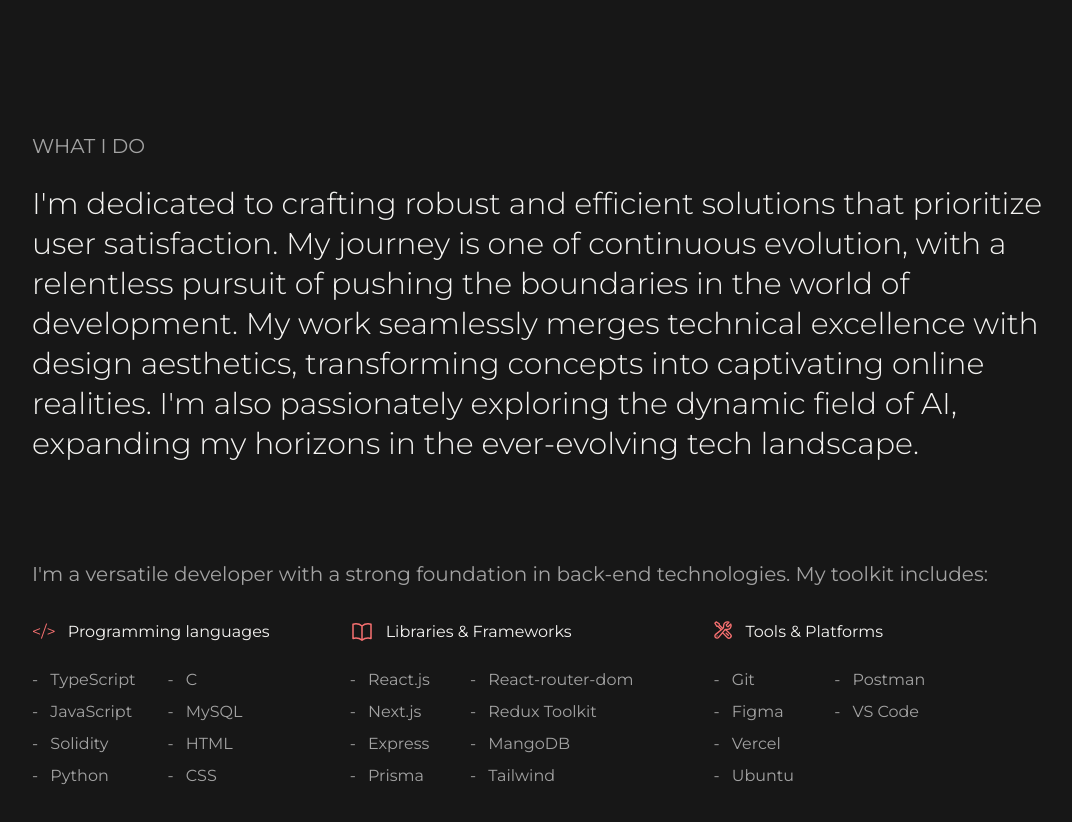
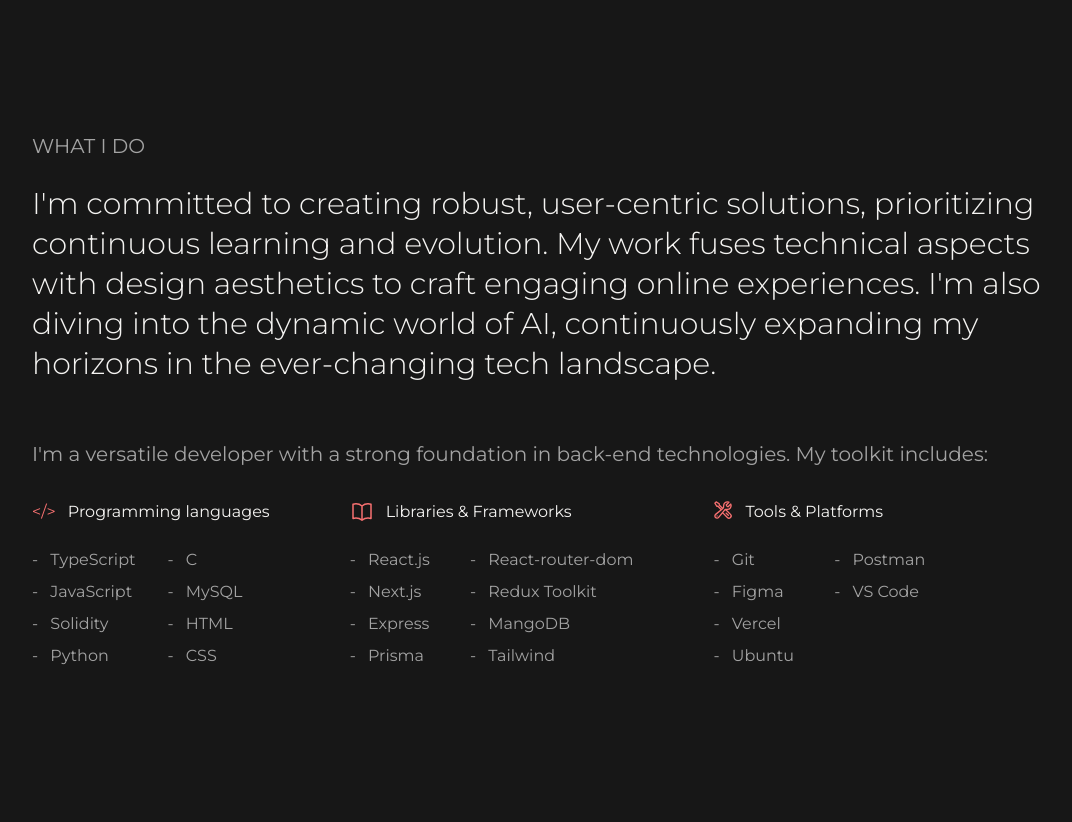
Before and after one commit to NehemieMbg/6nehemie, a Next.js app: page /about-me in a window 1280 px wide. Shown: the part 620-1442 px from the top of the page, without its empty margins (8-1080 px from the left). Built offline with nearby package versions, Linux system fonts and the light colour scheme.

Commit message:
changing what i do

```diff
--- a/app/about-me/page.tsx
+++ b/app/about-me/page.tsx
@@ -1,8 +1,5 @@
-import {
-  BookOpenIcon,
-  WrenchScrewdriverIcon,
-} from '@heroicons/react/24/outline';
-import { moreAboutMe, skills } from '../constants';
+import { moreAboutMe, experiences } from '../constants';
+import WhatIDo from '../components/about/WhatIDo';
 
 const page = () => {
   return (
@@ -16,107 +13,9 @@
         </div>
       </div>
 
-      <div className="flex flex-col gap-8 font-montserrat max-w-screen-tight mx-auto">
-        <div className="mb-10">
-          <h2 className="text-xl uppercase mb-6 text-neutral-400">WHAT I DO</h2>
-          <p className="mb-6 text-3xl max-w-5xl font-light leading-10">
-            {moreAboutMe.whatIDo}
-          </p>
-        </div>
-        <div>
-          <h2 className="font-montserrat text-left text-xl text-neutral-400">
-            I&apos;m a versatile developer with a strong foundation in back-end
-            technologies. My toolkit includes:
-          </h2>
-        </div>
-        <div>
-          {/* PROGRAMMING LANGUAGES */}
-          <div className="flex  gap-20 ">
-            <div>
-              <h3 className="mb-6 text-right">
-                <span className="mr-3 text-red-400">{'</>'}</span>
-                Programming languages
-              </h3>
+      <WhatIDo />
 
-              <ul>
-                <li className="flex gap-8">
-                  <ul className="flex flex-col gap-2 flex-wrap text-neutral-400 ">
-                    {skills.languages.skills.map((skill, index) => (
-                      <li key={index} className="">
-                        <span className="mr-2">-</span> {skill}
-                      </li>
-                    ))}
-                  </ul>
-                  <ul className="flex flex-col gap-2 flex-wrap text-neutral-400 ">
-                    {skills.languages.others.map((skill, index) => (
-                      <li key={index} className="">
-                        <span className="mr-2">-</span> {skill}
-                      </li>
-                    ))}
-                  </ul>
-                </li>
-              </ul>
-            </div>
-
-            {/* LIBRARIES & FRAMEWORK */}
-            <div className=" flex flex-col">
-              <h3 className="mb-6 flex text-end">
-                <span className="mr-3 text-red-400">
-                  <BookOpenIcon className="h-6" />{' '}
-                </span>
-                <span>{skills.libraries.label}</span>
-              </h3>
-
-              <ul>
-                <li className="flex gap-10">
-                  <ul className="flex flex-col gap-2 flex-wrap text-neutral-400 ">
-                    {skills.libraries.skills1.map((skill, index) => (
-                      <li key={index} className="">
-                        <span className="mr-2">-</span> {skill}
-                      </li>
-                    ))}
-                  </ul>
-                  <ul className="flex flex-col gap-2 flex-wrap text-neutral-400 ">
-                    {skills.libraries.skills2.map((skill, index) => (
-                      <li key={index} className="">
-                        <span className="mr-2">-</span> {skill}
-                      </li>
-                    ))}
-                  </ul>
-                </li>
-              </ul>
-            </div>
-            <div className=" flex flex-col">
-              <h3 className="mb-6 flex text-end">
-                <span className="mr-3 text-red-400">
-                  <WrenchScrewdriverIcon strokeWidth={1.6} className="h-5" />{' '}
-                </span>
-                <span>{skills.tools.label}</span>
-              </h3>
-
-              {/* TOOLS & PLATFORMS */}
-              <ul>
-                <li className="flex gap-10">
-                  <ul className="flex flex-col gap-2 flex-wrap text-neutral-400 ">
-                    {skills.tools.skills1.map((skill, index) => (
-                      <li key={index} className="">
-                        <span className="mr-2">-</span> {skill}
-                      </li>
-                    ))}
-                  </ul>
-                  <ul className="flex flex-col gap-2 flex-wrap text-neutral-400 ">
-                    {skills.tools.skills2.map((skill, index) => (
-                      <li key={index} className="">
-                        <span className="mr-2">-</span> {skill}
-                      </li>
-                    ))}
-                  </ul>
-                </li>
-              </ul>
-            </div>
-          </div>
-        </div>
-      </div>
+      {/* EXPERIENCES */}
     </section>
   );
 };
--- /dev/null
+++ b/app/components/about/WhatIDo.tsx
@@ -0,0 +1,112 @@
+import {
+  BookOpenIcon,
+  WrenchScrewdriverIcon,
+} from '@heroicons/react/24/outline';
+import { moreAboutMe, skills, experiences } from '../../constants';
+
+const WhatIDo = () => {
+  return (
+    <div className="flex flex-col gap-8 font-montserrat max-w-screen-tight mx-auto">
+      <div className="">
+        <h2 className="text-xl uppercase mb-6 text-neutral-400">WHAT I DO</h2>
+        <p className="mb-6 text-3xl max-w-5xl font-light leading-10">
+          {moreAboutMe.whatIDo3}
+        </p>
+      </div>
+      <div>
+        <h2 className="font-montserrat text-left text-xl text-neutral-400">
+          I&apos;m a versatile developer with a strong foundation in back-end
+          technologies. My toolkit includes:
+        </h2>
+      </div>
+      <div>
+        {/* PROGRAMMING LANGUAGES */}
+        <div className="flex  gap-20 ">
+          <div>
+            <h3 className="mb-6 text-right">
+              <span className="mr-3 text-red-400">{'</>'}</span>
+              Programming languages
+            </h3>
+
+            <ul>
+              <li className="flex gap-8">
+                <ul className="flex flex-col gap-2 flex-wrap text-neutral-400 ">
+                  {skills.languages.skills.map((skill, index) => (
+                    <li key={index} className="">
+                      <span className="mr-2">-</span> {skill}
+                    </li>
+                  ))}
+                </ul>
+                <ul className="flex flex-col gap-2 flex-wrap text-neutral-400 ">
+                  {skills.languages.others.map((skill, index) => (
+                    <li key={index} className="">
+                      <span className="mr-2">-</span> {skill}
+                    </li>
+                  ))}
+                </ul>
+              </li>
+            </ul>
+          </div>
+
+          {/* LIBRARIES & FRAMEWORK */}
+          <div className=" flex flex-col">
+            <h3 className="mb-6 flex text-end">
+              <span className="mr-3 text-red-400">
+                <BookOpenIcon className="h-6" />{' '}
+              </span>
+              <span>{skills.libraries.label}</span>
+            </h3>
+
+            <ul>
+              <li className="flex gap-10">
+                <ul className="flex flex-col gap-2 flex-wrap text-neutral-400 ">
+                  {skills.libraries.skills1.map((skill, index) => (
+                    <li key={index} className="">
+                      <span className="mr-2">-</span> {skill}
+                    </li>
+                  ))}
+                </ul>
+                <ul className="flex flex-col gap-2 flex-wrap text-neutral-400 ">
+                  {skills.libraries.skills2.map((skill, index) => (
+                    <li key={index} className="">
+                      <span className="mr-2">-</span> {skill}
+                    </li>
+                  ))}
+                </ul>
+              </li>
+            </ul>
+          </div>
+          <div className=" flex flex-col">
+            <h3 className="mb-6 flex text-end">
+              <span className="mr-3 text-red-400">
+                <WrenchScrewdriverIcon strokeWidth={1.6} className="h-5" />{' '}
+              </span>
+              <span>{skills.tools.label}</span>
+            </h3>
+
+            {/* TOOLS & PLATFORMS */}
+            <ul>
+              <li className="flex gap-10">
+                <ul className="flex flex-col gap-2 flex-wrap text-neutral-400 ">
+                  {skills.tools.skills1.map((skill, index) => (
+                    <li key={index} className="">
+                      <span className="mr-2">-</span> {skill}
+                    </li>
+                  ))}
+                </ul>
+                <ul className="flex flex-col gap-2 flex-wrap text-neutral-400 ">
+                  {skills.tools.skills2.map((skill, index) => (
+                    <li key={index} className="">
+                      <span className="mr-2">-</span> {skill}
+                    </li>
+                  ))}
+                </ul>
+              </li>
+            </ul>
+          </div>
+        </div>
+      </div>
+    </div>
+  );
+};
+export default WhatIDo;
--- a/app/components/hero/Hero.tsx
+++ b/app/components/hero/Hero.tsx
@@ -12,7 +12,7 @@
     <section className="px-10 ">
       <div className="flex items-center justify-center rounded-xl font-montserrat bg-[#F2E5DE] bg-white bg-bottom bg-cover">
         <div className="w-full flex flex-col items-center py-24">
-          <h1 className="text-6xl uppercase font-medium mb-4 tracking-tighter">
+          <h1 className="text-5xl uppercase font-medium mb-4 tracking-tighter">
             Nehemie Mombanga
           </h1>
           {/* <p className=" font-medium">Full-Stack Developer</p> */}
--- a/app/components/index.ts
+++ b/app/components/index.ts
@@ -6,3 +6,4 @@
 export { default as MyWork } from './my-work/MyWork';
 export { default as ProjectCard } from './cards/ProjectCard';
 export { default as Footer } from './footer/Footer';
+export { default as whatIDo } from './about/WhatIDo';
--- a/app/constants/index.ts
+++ b/app/constants/index.ts
@@ -91,4 +91,36 @@
     "I'm a lifelong learner, driven to grow and embrace challenges. With a background in graphic design and a passion for kickboxing, I embody discipline, determination, and a thirst for new experiences. Currently, I'm at the end of my last year at Holberton School, where I'm further honing my skills in software engineering.",
   whatIDo:
     "I'm dedicated to crafting robust and efficient solutions that prioritize user satisfaction. My journey is one of continuous evolution, with a relentless pursuit of pushing the boundaries in the world of development. My work seamlessly merges technical excellence with design aesthetics, transforming concepts into captivating online realities. I'm also passionately exploring the dynamic field of AI, expanding my horizons in the ever-evolving tech landscape.",
+  whatIDo2:
+    "I'm dedicated to crafting robust and efficient solutions that prioritize user satisfaction. My journey is one of continuous evolution, with a relentless pursuit of pushing the boundaries in the world of development. My work involves merging the technical aspects with design aesthetics, where I transform concepts into captivating online experiences. It's not about being perfect but about learning and evolving every day. I'm also diving headfirst into the dynamic world of AI, continuously expanding my horizons in the ever-changing tech landscape.",
+  whatIDo3:
+    "I'm committed to creating robust, user-centric solutions, prioritizing continuous learning and evolution. My work fuses technical aspects with design aesthetics to craft engaging online experiences. I'm also diving into the dynamic world of AI, continuously expanding my horizons in the ever-changing tech landscape.",
 };
+
+export const experiences = [
+  {
+    label: 'Student Software Developer',
+    company: 'Holberton School',
+    date: '2022 - Pres',
+  },
+  {
+    label: 'Production Operator',
+    company: 'Green Yard Frozen',
+    date: 'Dec 2018 - Aug 2021',
+  },
+  {
+    label: 'Intern Graphic Designer',
+    company: 'Pano',
+    date: 'Jun 2018 - Jul 2018',
+  },
+  {
+    label: 'Intern Graphic Designer',
+    company: 'Made In V',
+    date: 'Jun 2017 - Aug 2017',
+  },
+  {
+    label: 'Intern Graphic Designer',
+    company: '2D Sign',
+    date: 'Jan 2016 - Mar 2016',
+  },
+];
```
